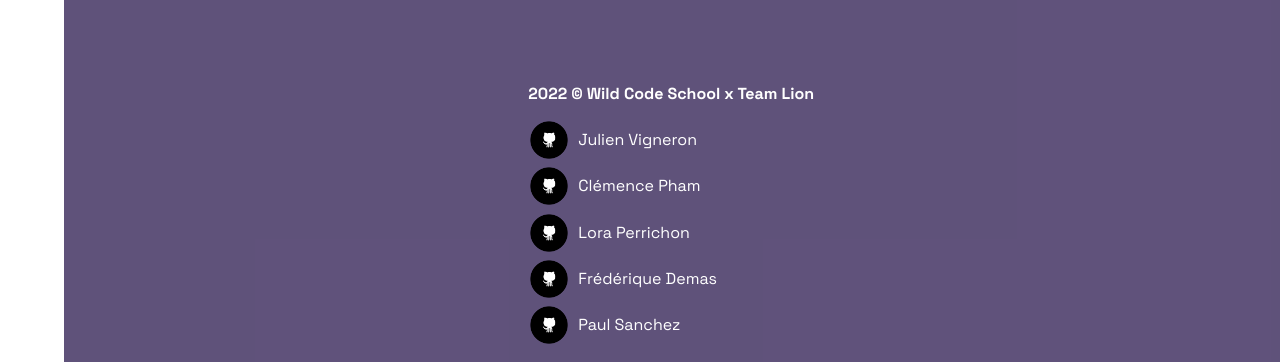
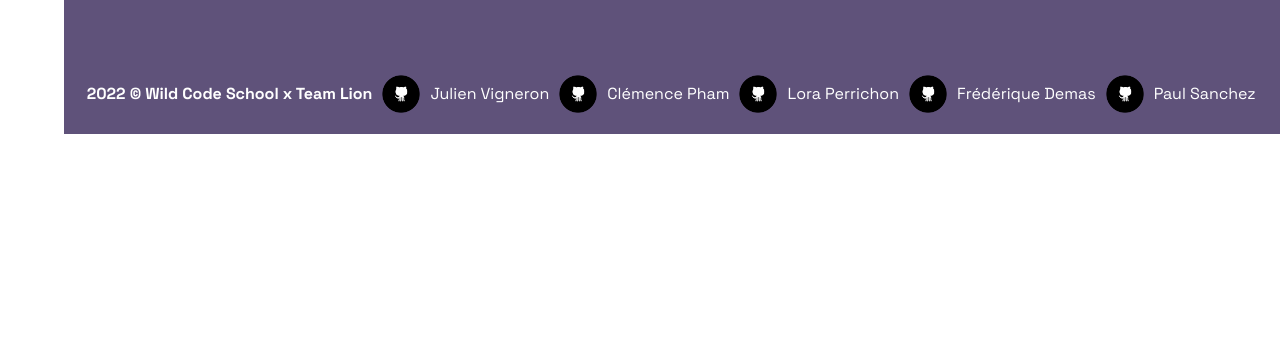
Before and after one commit to WildCodeSchool/-RMT-2203-TeamKarma-lions, a React (Vite) app in the folder frontend/: page / in a window 1280 px wide. Shown: the part 1032-1394 px from the top of the page. After the commit the page ends 1166 px from the top, so only its background shows below. Built offline with nearby package versions, Linux system fonts and the light colour scheme; no server answers.

Commit message:
update bug footer

```diff
--- a/frontend/src/styles/Home.scss
+++ b/frontend/src/styles/Home.scss
@@ -86,4 +86,27 @@ h1 {
     align-items: center;
     margin: 1em 1em 1em 0;
   }
+
+  .lionsfooter div {
+    width: 100vw;
+  }
+
+  .lionsfooter ul {
+    display: flex;
+    flex-direction: row;
+    justify-content: baseline;
+  }
+  .lionsfooter li {
+    display: flex;
+    justify-content: center;
+    align-items: center;
+    list-style: none;
+    padding-left: 0.5em;
+  }
+  .lionsfooter li:first-child {
+    padding-left: 0;
+  }
+  .lionsfooter {
+    z-index: 20;
+  }
 }
```
